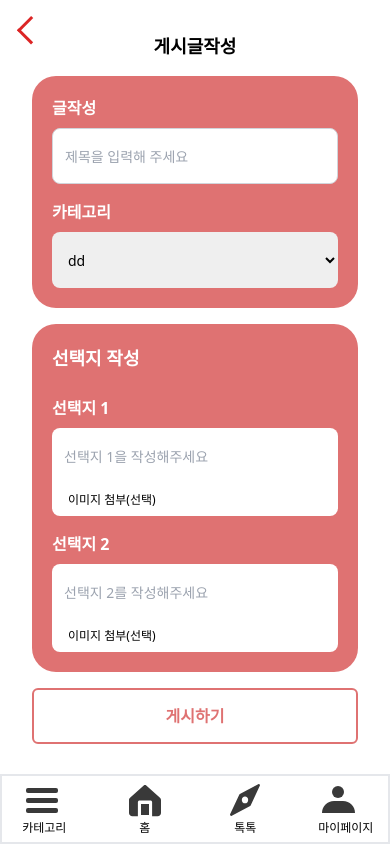
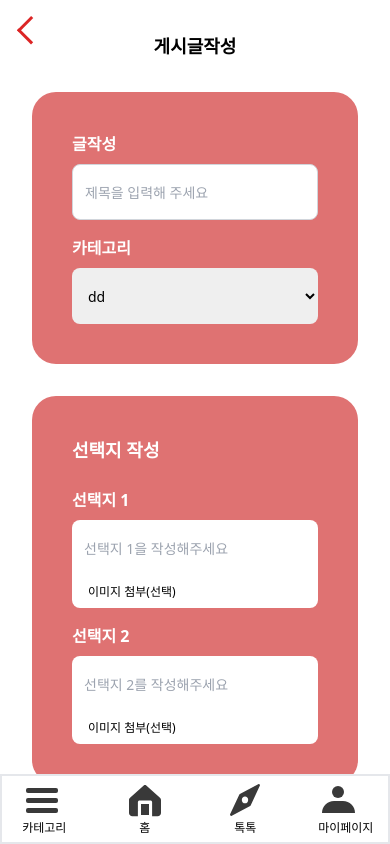
Before and after one commit to side-project-for-develop/frontend, a Next.js app: page /posts/new in a window 390 px wide. Built offline with nearby package versions, Linux system fonts and the light colour scheme.

Commit message:
fix: button error, 반응형 제거

```diff
--- a/src/app/posts/new/page.tsx
+++ b/src/app/posts/new/page.tsx
@@ -16,12 +16,14 @@ const Page = () => {
     router.back();
   };
   return (
-    <div className="relative flex flex-col items-center gap-8 min-h-screen overflow-hidden sm:gap-4 xsm:gap-2">
+    <div className="relative flex flex-col items-center gap-8 min-h-screen overflow-hidden">
+      {/* <div className="relative flex flex-col items-center gap-8 min-h-screen overflow-hidden sm:gap-4 xsm:gap-2"> */}
       {/* back button => component with actual link*/}
       <BackBtnComponent clickHandler={onBackHandler} />
       <div className="font-bold mt-8 text-lg xsm:mt-4">게시글작성</div>
 
-      <div className="w-[calc(100%-4rem)] p-10 flex flex-col gap-4 items-center bg-[#DF7272] rounded-3xl sm:p-5 xsm:p-3 xsm:w-[calc(100%-2rem)] xsm:gap-1">
+      <div className="w-[calc(100%-4rem)] p-10 flex flex-col gap-4 items-center bg-[#DF7272] rounded-3xl">
+        {/* <div className="w-[calc(100%-4rem)] p-10 flex flex-col gap-4 items-center bg-[#DF7272] rounded-3xl sm:p-5 xsm:p-3 xsm:w-[calc(100%-2rem)] xsm:gap-1"> */}
         <div className="flex flex-col w-full">
           <span>글작성</span>
           <Input
@@ -45,7 +47,8 @@ const Page = () => {
         </div>
       </div>
 
-      <div className="w-[calc(100%-4rem)] p-10 flex flex-col gap-4 bg-[#DF7272] rounded-3xl sm:p-5 xsm:p-3 xsm:w-[calc(100%-2rem)] xsm:gap-1">
+      <div className="w-[calc(100%-4rem)] p-10 flex flex-col gap-4 bg-[#DF7272] rounded-3xl">
+        {/* <div className="w-[calc(100%-4rem)] p-10 flex flex-col gap-4 bg-[#DF7272] rounded-3xl sm:p-5 xsm:p-3 xsm:w-[calc(100%-2rem)] xsm:gap-1"> */}
         <span className="text-lg">선택지 작성</span>
         <div className="flex flex-col w-full">
           <span>선택지 1</span>
@@ -80,10 +83,10 @@ const Page = () => {
       </div>
       <Button
         type="white"
-        width="w-[calc(100%-4rem)]"
+        width="w-[calc(100%-3rem)]"
         round="rounded-md"
         border="border-2 border-[#DF7272]"
-        margin="mb-[70px]"
+        margin="mb-[80px]"
       >
         게시하기
       </Button>
--- a/src/components/_Materials/Button.tsx
+++ b/src/components/_Materials/Button.tsx
@@ -13,10 +13,10 @@ interface ButtonProps {
 }
 
 const BUTTON_CLASSES = {
-  red: "flex items-center justify-centerbg-[#F52E2E] text-white xxsm:text-[16px]",
+  red: "flex items-center justify-center bg-[#F52E2E] text-white xxsm:text-[16px]",
   yellow: "flex items-center justify-center bg-[#EDF117] xxsm:text-[14px]",
   white:
-    "flex items-center justify-center bg-white text-[#DF7272] font-semibold xsm:h-8",
+    "flex items-center justify-center bg-white text-[#DF7272] font-semibold",
 };
 
 export const Button = ({
```
